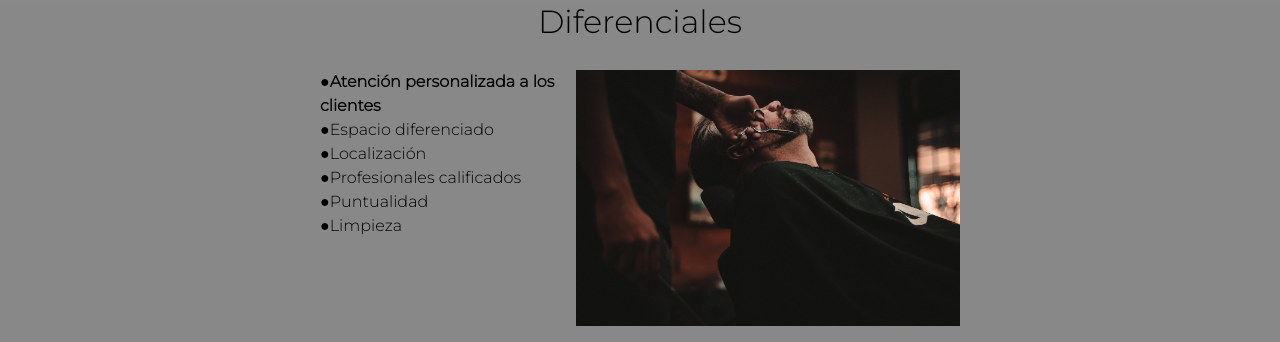
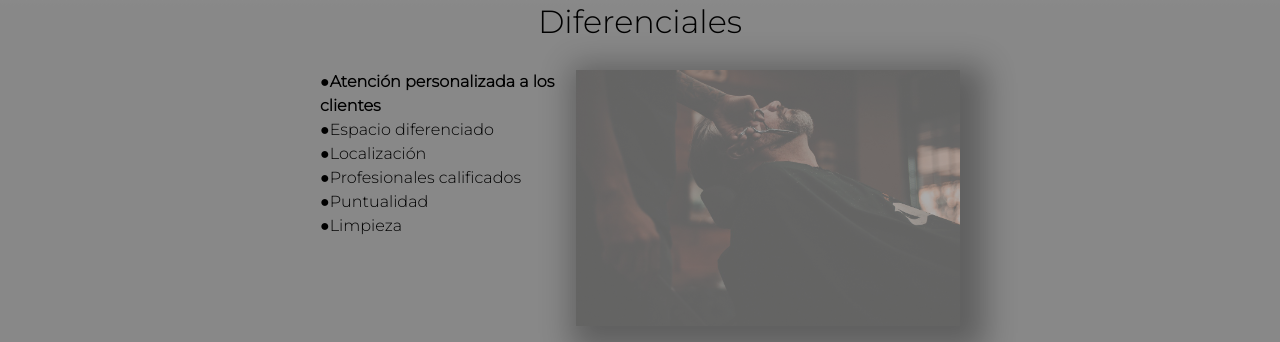
Before and after one commit to JoseHMontes/paginaBarberia, a plain HTML site: page index.html in a window 1280 px wide. In both pictures the pointer is over the picture 768 px from the left and 1814 px from the top of the page. Shown: the part 1617-1959 px from the top of the page. Drawn offline with Linux system fonts and the light colour scheme.

Commit message:
Se anaden sombras a las imagenes

```diff
--- a/style.css
+++ b/style.css
@@ -149,6 +149,8 @@ td,th{
 
 /*CSS para Nuestra HOME*/
 
+
+
 body{
     font-family: 'Montserrat',
 sans-serif;
@@ -156,6 +158,7 @@ sans-serif;
 .banner{
     width: 100%;
 }
+
 
 .principal{
     padding: 3em 0;
@@ -239,6 +242,12 @@ sans-serif;
 
 .imagen-Diferenciales{
     width: 60%;
+    transition: 400ms;
+    box-shadow: 10px 10px 30px 15px black;
+}
+
+.imagen-Diferenciales:hover{
+    opacity: 30%;
 }
 
 .video{
```
Also changed, not shown: index.html (+0 -2 lines).
